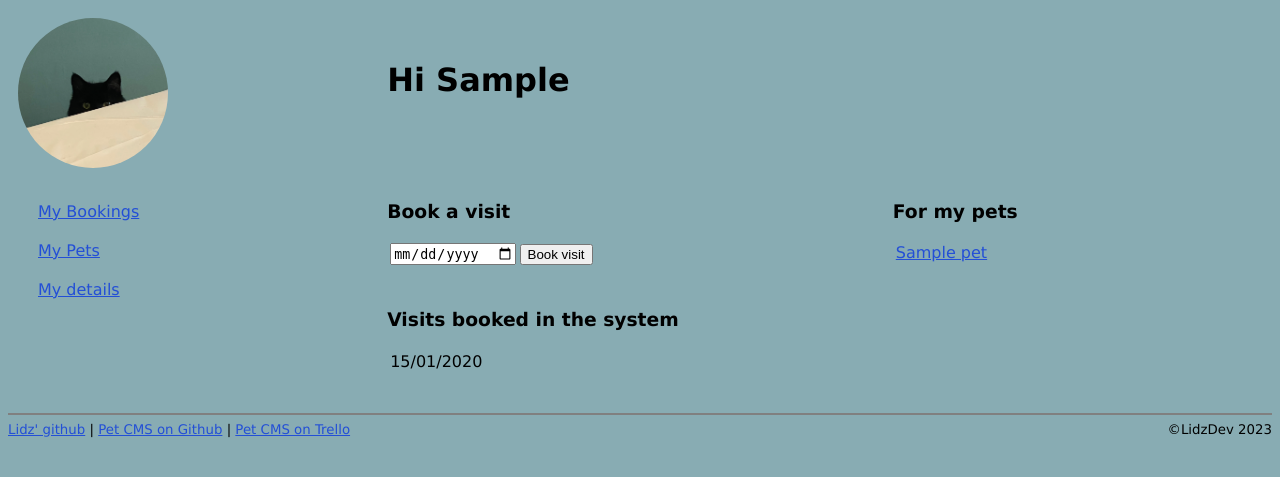
After one commit to LidzDev/pet-cms, a Flask app: page /bookings/client/1 in a window 1280 px wide. The commit adds this page. Shown: the top 477 px of the page. Run offline with Flask 3, Linux system fonts and the light colour scheme; tables that the repository leaves empty hold one stand-in row (values such as "Sample post").

Commit message:
working on client portal

```diff
--- a/app.py
+++ b/app.py
@@ -5,7 +5,7 @@ from flask_migrate import Migrate
 app = Flask(__name__)
 
 # app.config["SQLALCHEMY_DATABASE_URI"] = "postgresql://postgres:password@localhost:5432/pet_cms"
-app.config["SQLALCHEMY_DATABASE_URI"] = "postgresql://lydia@localhost:5432/pet_cms"
+app.config["SQLALCHEMY_DATABASE_URI"] = "postgresql://Lydia@localhost:5432/pet_cms"
 app.config["SQLALCHEMY_ECHO"]= True
 db = SQLAlchemy(app)
 migrate = Migrate(app, db)
--- a/controllers/bookings_controller.py
+++ b/controllers/bookings_controller.py
@@ -1,5 +1,6 @@
 from flask import Blueprint, render_template, request, redirect
 from models.booking import Booking
+from models.client import Client
 from app import db
 
 bookings_blueprint = Blueprint("bookings", __name__)
@@ -9,10 +10,10 @@ def list_bookings():
     bookings = Booking.query.all()
     return render_template("bookings/index.jinja", title = "My Pet Client Management System", bookings = bookings)
 
-# @clients_blueprint.route("/clients/<int:id>")
-# def show_one_client(id):
-#     client_to_show = Client.query.get(id)
-#     return render_template("clients/show.jinja", title=f"Pet CMS Client: {client_to_show.first_name} {client_to_show.last_name}", client=client_to_show)
+@bookings_blueprint.route("/bookings/client/<int:id>")
+def show_client_booking(id):
+    client_to_show = Client.query.get(id)
+    return render_template("bookings/client.jinja", title=f"Hi {client_to_show.first_name}", client=client_to_show)
 
 # @clients_blueprint.route("/clients/<int:id>", methods=["POST"])
 # def update_client(id):
--- a/controllers/clients_controller.py
+++ b/controllers/clients_controller.py
@@ -13,6 +13,11 @@ def list_clients():
 def show_one_client(id):
     client_to_show = Client.query.get(id)
     return render_template("clients/show.jinja", title=f"Pet CMS Client: {client_to_show.first_name} {client_to_show.last_name}", client=client_to_show)
+
+@clients_blueprint.route("/clients/me/<int:id>")
+def show_my_client_detail(id):
+    client_to_show = Client.query.get(id)
+    return render_template("clients/me.jinja", title=f"Hi {client_to_show.first_name}", client=client_to_show)
 
 @clients_blueprint.route("/clients/<int:id>", methods=["POST"])
 def update_client(id):
--- /dev/null
+++ b/templates/bookings/client.jinja
@@ -0,0 +1,45 @@
+{% extends 'client_nav.jinja' %}
+
+{% block stuff %}
+<div id="content-area">
+<h3>Book a visit</h3>
+    <table>
+        <tr>
+            <form name="add_booking" action="/bookings/add/{{client.id}}" method="post"></form>
+                <td><input type="date" name="booking" id="booking" required="yes" min=2023-09-19></td>
+                <td><input type="submit" value="Book visit"/></td>
+            </form>
+        </tr>
+        <tr>
+            <td>&nbsp;</td>
+            <td>&nbsp;</td>
+        </tr>
+    </table>
+<h3>Visits booked in the system</h3>
+    <table>
+        {# {% for booking in client.bookings|sort(reverse="true", attribute="date") %} #}
+        {% for booking in client.bookings|sort(attribute="date") %}
+        <tr>
+            <td>{{ booking.date.strftime('%d/%m/%Y')}}</td>
+            <td>&nbsp;</td>
+        </tr>
+        {% endfor %}
+    </table>
+</div>
+<div id="extra-content">
+    <h3>For my pets</h3>
+    <table>
+    {% for pet in client.pets %}
+        <tr>
+            <td><a href="/pets/{{pet.id}}">{{ pet.pet_name }}</a></td>
+        </tr>
+    {% endfor %}
+        <tr>
+            <td>&nbsp;</td>
+        </tr>
+        <tr>
+            <td>&nbsp;</td>
+        </tr>
+    </table>
+</div>
+{% endblock %}
--- a/templates/catsitter_nav.jinja
+++ b/templates/catsitter_nav.jinja
@@ -1,7 +1,7 @@
 {% extends 'base.jinja'%}
 
 {% block navbar %}
-{# <div id="navbar"> #}
+
 <nav id="flex-navbar">
     <ul>
         <li><a href="/clients">My Clients</a></li>
@@ -9,7 +9,7 @@
         <li><a href="/clients/add">Add new Client</a></li>
     </ul>
 </nav>
-{# </div> #}
+
     {% block stuff %}
 
     {% endblock %}
--- /dev/null
+++ b/templates/client_nav.jinja
@@ -0,0 +1,16 @@
+{% extends 'base.jinja'%}
+
+{% block navbar %}
+
+<nav id="flex-navbar">
+    <ul>
+        <li><a href="/bookings/client/{{client.id}}">My Bookings</a></li>
+        <li><a href="/pets/client/{{client.id}}">My Pets</a></li>
+        <li><a href="/clients/{{client.id}}">My details</a></li>
+    </ul>
+</nav>
+
+    {% block stuff %}
+
+    {% endblock %}
+{% endblock %}
```
